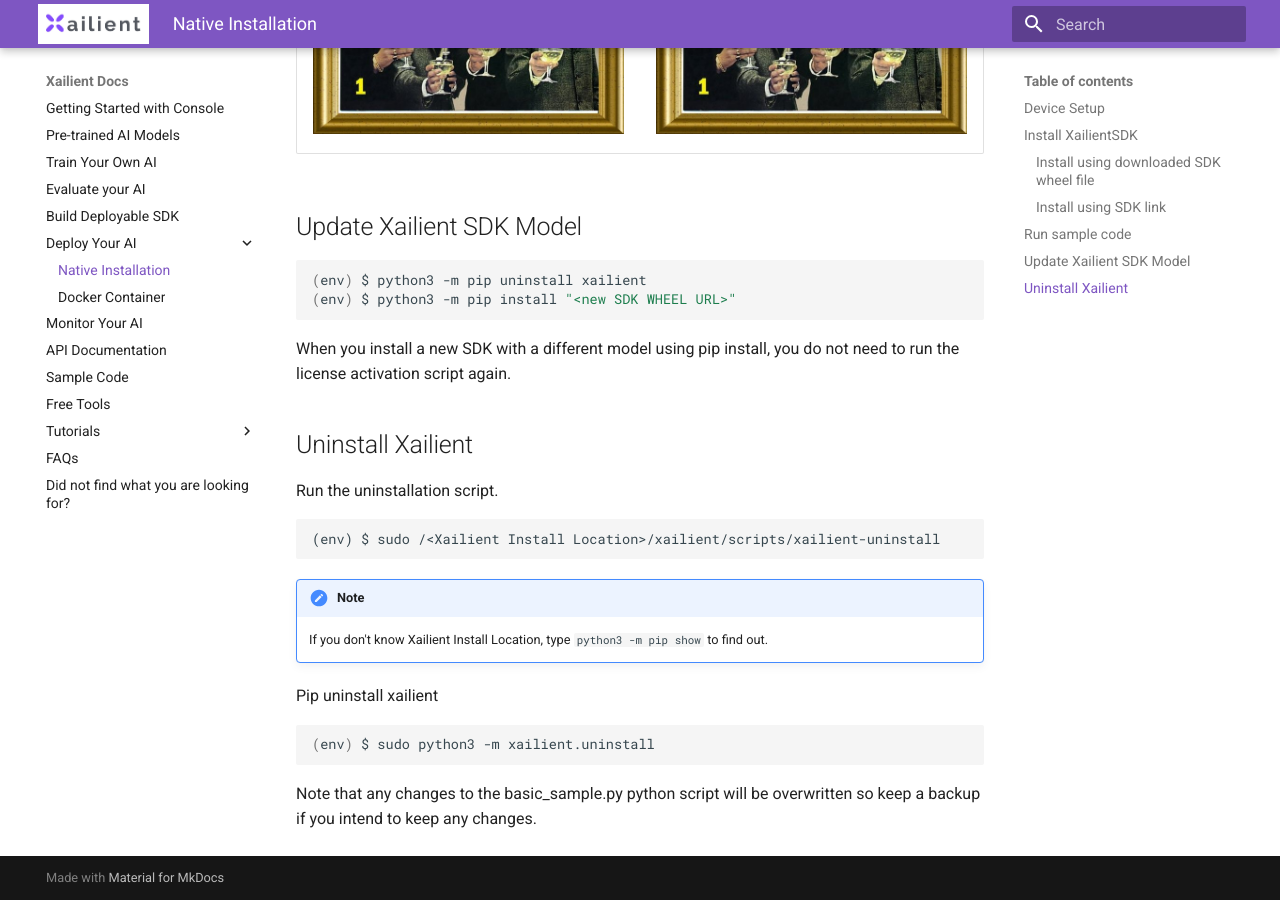
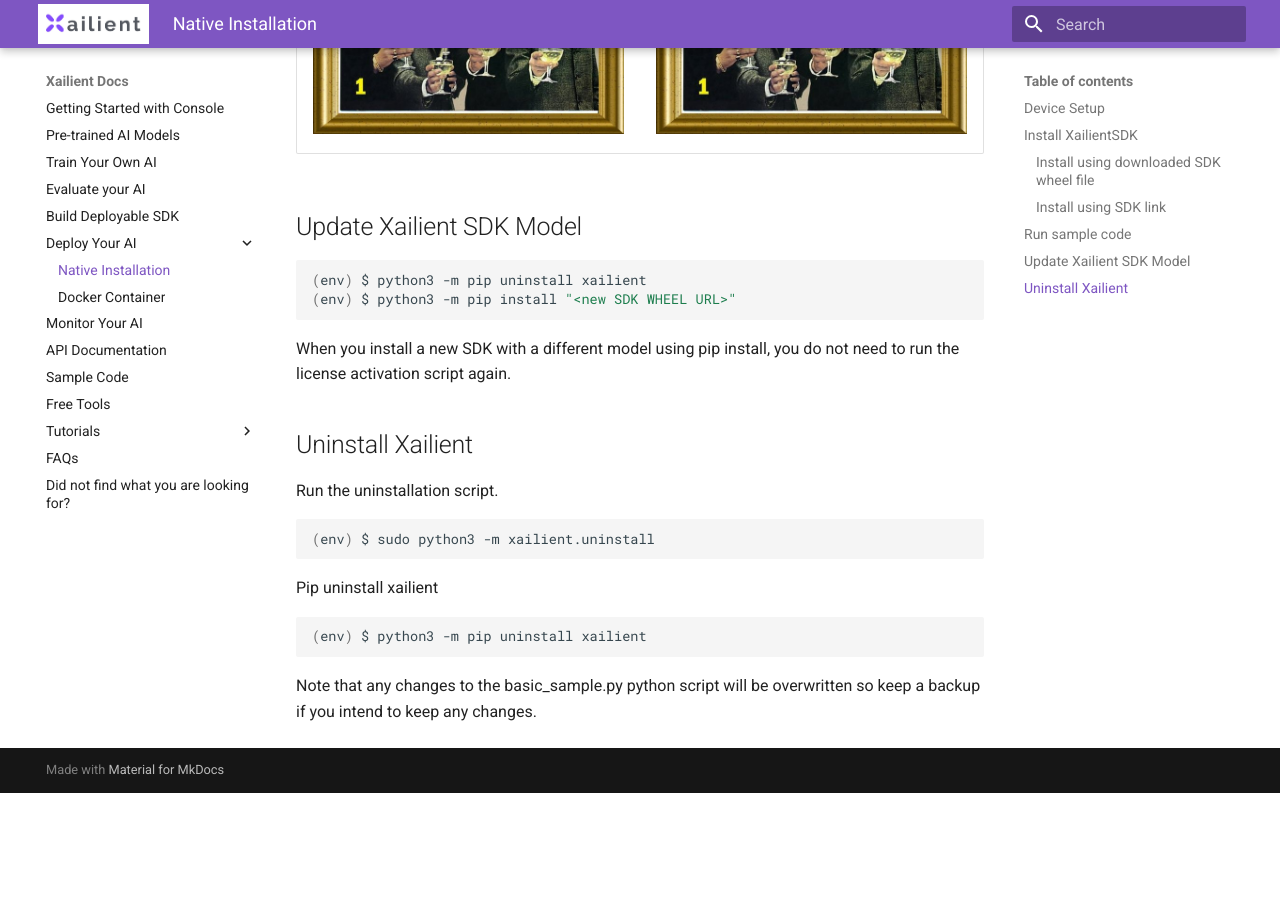
Before and after one commit to xailient-public/docs, an MkDocs documentation site: the page built from docs/installation.md, in a window 1280 px wide and 900 px high, scrolled down 4457 px. Built offline with MkDocs 1.6.1 and Material for MkDocs 9.7.7, drawn with Linux system fonts in a browser that asks for light colours; after the commit the page ends 5250 px from its top, so only the background shows below that.

Commit message:
Fixed uninstall command

````diff
--- a/docs/installation.md
+++ b/docs/installation.md
@@ -195,18 +195,14 @@ When you install a new SDK with a different model using pip install, you do not
 
 Run the uninstallation script.
 
+```bash
+(env) $ sudo python3 -m xailient.uninstall
 ```
-(env) $ sudo /<Xailient Install Location>/xailient/scripts/xailient-uninstall
-```
-
-!!! note
-    If you don't know Xailient Install Location, type ```python3 -m pip show``` to find out.
-
 
 Pip uninstall xailient
 
 ```bash
-(env) $ sudo python3 -m xailient.uninstall
+(env) $ python3 -m pip uninstall xailient
 ```
 
 Note that any changes to the basic_sample.py python script will be overwritten so keep a backup if you intend to keep any changes.
````
